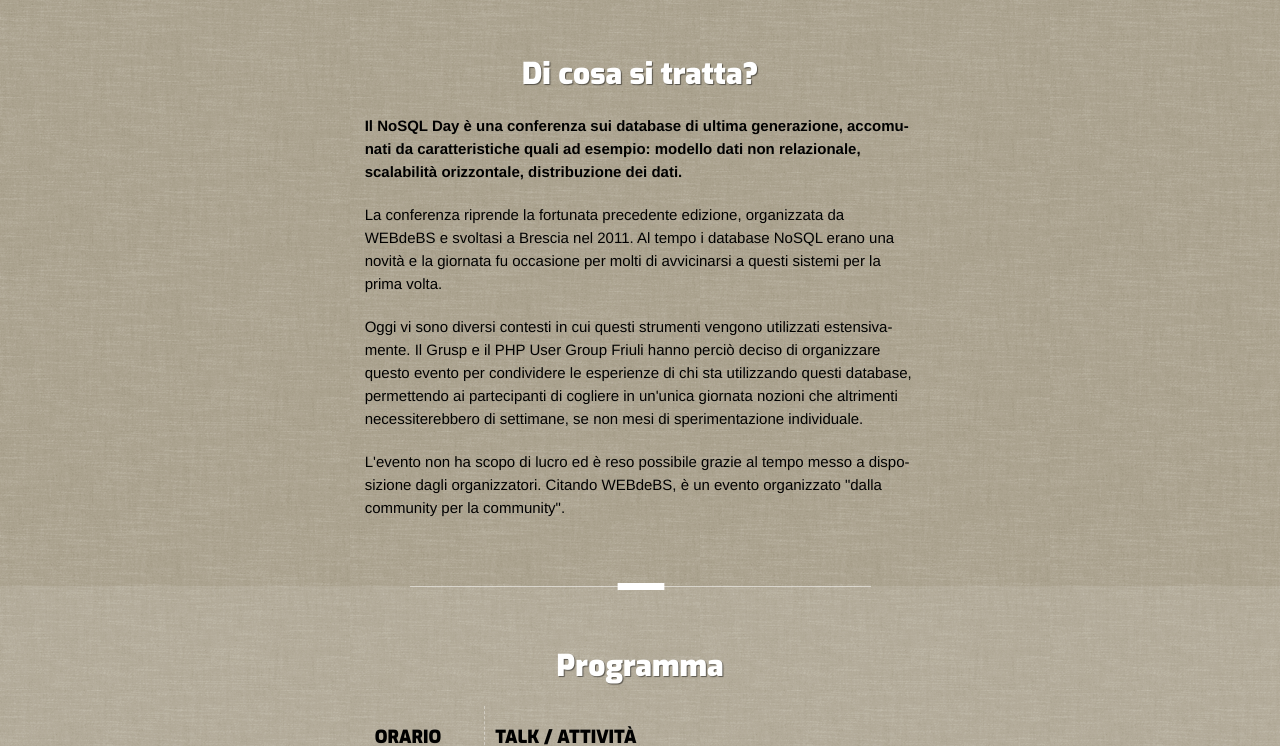
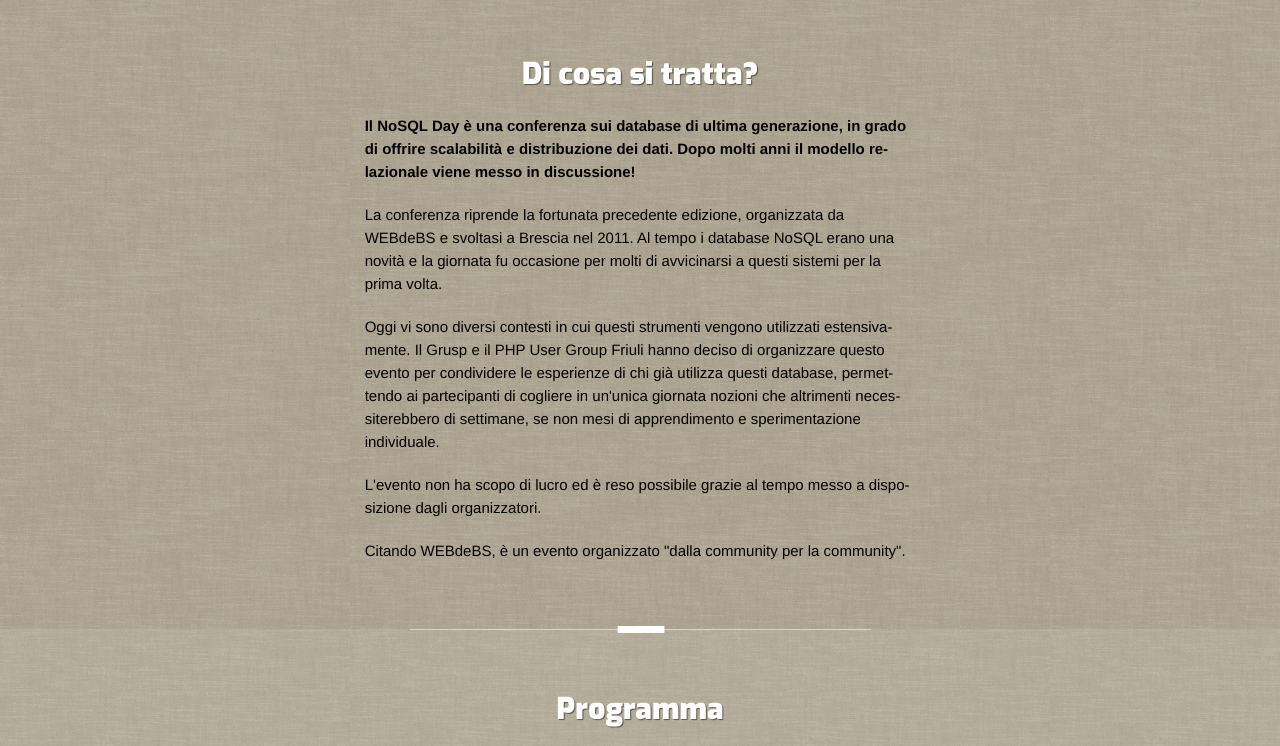
Before and after one commit to GrUSP/2013.nosqlday.it, a plain HTML site: page index.html in a window 1280 px wide. Shown: the part 864-1610 px from the top of the page. Drawn offline with nearby package versions, Linux system fonts and the light colour scheme.

Commit message:
Minor copy revision

```diff
--- a/index.html
+++ b/index.html
@@ -148,8 +148,8 @@
 					<div class="column_6 centered">
 						<h3 class="center">Di cosa si tratta?</h3>
 
-						<p><strong>Il NoSQL Day è una conferenza sui database di ultima generazione, accomunati da caratteristiche quali ad esempio:
-						modello dati non relazionale, scalabilità orizzontale, distribuzione dei dati.
+						<p><strong>Il NoSQL Day è una conferenza sui database di ultima generazione, in grado di offrire scalabilità e distribuzione dei dati.
+						Dopo molti anni il modello relazionale viene messo in discussione!
 						</strong>
 						</p>
 
@@ -160,14 +160,17 @@
 						</p>
 
 						<p>Oggi vi sono diversi contesti in cui questi strumenti vengono utilizzati estensivamente.
-						Il Grusp e il PHP User Group Friuli hanno perciò deciso di organizzare questo evento
-						per condividere le esperienze di chi sta utilizzando questi database, permettendo ai partecipanti
+						Il Grusp e il PHP User Group Friuli hanno deciso di organizzare questo evento
+						per condividere le esperienze di chi già utilizza questi database, permettendo ai partecipanti
 						di cogliere in un'unica giornata nozioni che altrimenti necessiterebbero di settimane,
-						se non mesi di sperimentazione individuale.
+						se non mesi di apprendimento e sperimentazione individuale.
 						</p>
 
 						<p>
 						L'evento non ha scopo di lucro ed è reso possibile grazie al tempo messo a disposizione dagli organizzatori.
+						</p>
+
+						<p>
 						Citando WEBdeBS, è un evento organizzato "dalla community per la community".
 						</p>
 
@@ -443,8 +446,8 @@
 				<div class="container group">
 					<div class="column_6 centered">
                         <h3 class="center">Sponsorizza</h3>
-						<p>Un grande evento &egrave; fatto anche di grandi sponsor, perch&eacute; quindi non sfruttare l'occasione e contribuire alla conferenza?<br/>
-						<a href="mailto:info@grusp.org">Contattaci</a> per sapere come sponsorizzarci!</p>
+						<p>Un grande evento &egrave; fatto anche di grandi sponsor. Sfrutta l'occasione per dare visibilità alla tua azienda!<br/>
+						Contribuisci alla conferenza, <a href="mailto:info@grusp.org">contattaci subito</a> per sapere come fare.</p>
 					</div>
 					<div class="clear"></div>
 
```
